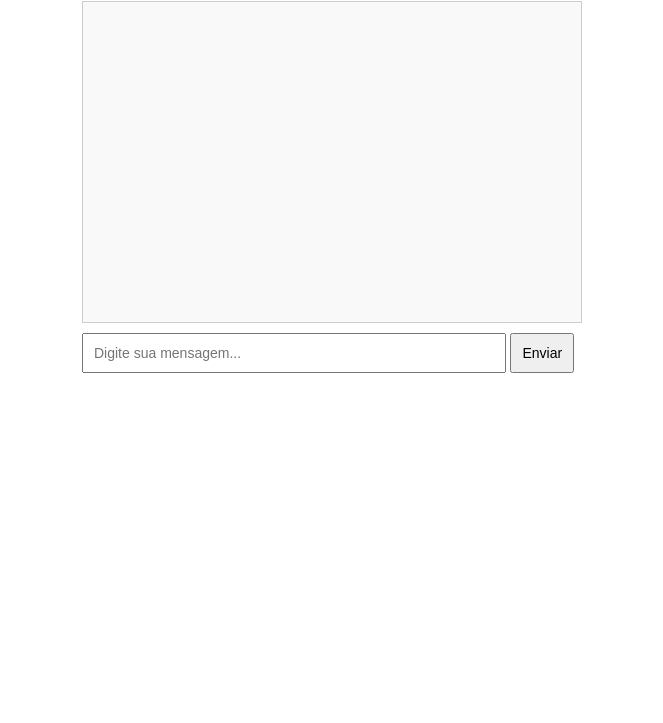
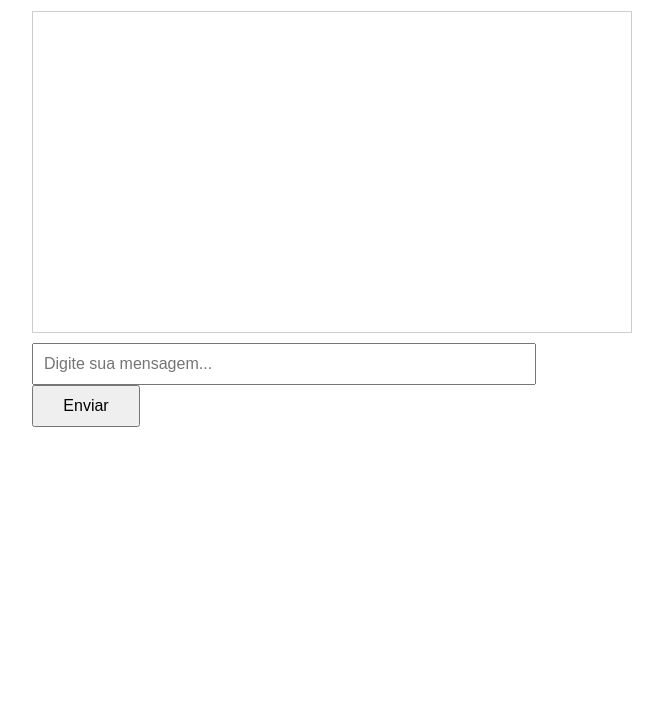
Before and after one commit to gatesjunior1/chat, a plain HTML site: page index.html in a window 1280 px wide. Shown: the part 77-800 px from the top of the page, without its empty margins (308-971 px from the left). Drawn offline with Linux system fonts and the light colour scheme.

Commit message:
Update index.html
1

```diff
--- a/index.html
+++ b/index.html
@@ -2,65 +2,42 @@
 <html lang="pt-br">
 <head>
   <meta charset="UTF-8" />
-  <title>Chat Online</title>
+  <title>Chat Simples</title>
   <style>
-    body {
-      font-family: Arial, sans-serif;
-      margin: 30px auto;
-      max-width: 500px;
-    }
-
-    #messages {
-      border: 1px solid #ccc;
-      height: 300px;
-      overflow-y: auto;
-      padding: 10px;
-      margin-bottom: 10px;
-      background: #f9f9f9;
-    }
-
-    input[type="text"] {
-      width: 80%;
-      padding: 10px;
-      font-size: 14px;
-    }
-
-    button {
-      padding: 10px;
-      font-size: 14px;
-    }
+    body { font-family: Arial; padding: 20px; max-width: 600px; margin: auto; }
+    #chat { border: 1px solid #ccc; height: 300px; overflow-y: scroll; padding: 10px; margin-bottom: 10px; }
+    input, button { padding: 10px; font-size: 16px; }
+    input { width: 80%; }
+    button { width: 18%; }
   </style>
 </head>
 <body>
-  <h2>💬 Chat Online</h2>
-  <div id="messages"></div>
-
-  <input id="messageInput" type="text" placeholder="Digite sua mensagem..." />
-  <button onclick="sendMessage()">Enviar</button>
+  <h2>💬 Chat Simples</h2>
+  <div id="chat"></div>
+  <input type="text" id="msgInput" placeholder="Digite sua mensagem..." />
+  <button onclick="enviar()">Enviar</button>
 
   <script>
-    const socket = new WebSocket("ws://localhost:3000");
+    const socket = new WebSocket(`wss://${window.location.host}`);
 
-    socket.onmessage = function(event) {
+    socket.onmessage = (event) => {
+      const chat = document.getElementById("chat");
       const msg = document.createElement("div");
       msg.textContent = event.data;
-      document.getElementById("messages").appendChild(msg);
-      document.getElementById("messages").scrollTop = document.getElementById("messages").scrollHeight;
+      chat.appendChild(msg);
+      chat.scrollTop = chat.scrollHeight;
     };
 
-    function sendMessage() {
-      const input = document.getElementById("messageInput");
-      if (input.value.trim() !== "") {
+    function enviar() {
+      const input = document.getElementById("msgInput");
+      if (input.value.trim()) {
         socket.send(input.value);
         input.value = "";
       }
     }
 
-    // Enter para enviar
-    document.getElementById("messageInput").addEventListener("keypress", function (e) {
-      if (e.key === "Enter") {
-        sendMessage();
-      }
+    document.getElementById("msgInput").addEventListener("keypress", (e) => {
+      if (e.key === "Enter") enviar();
     });
   </script>
 </body>
```
